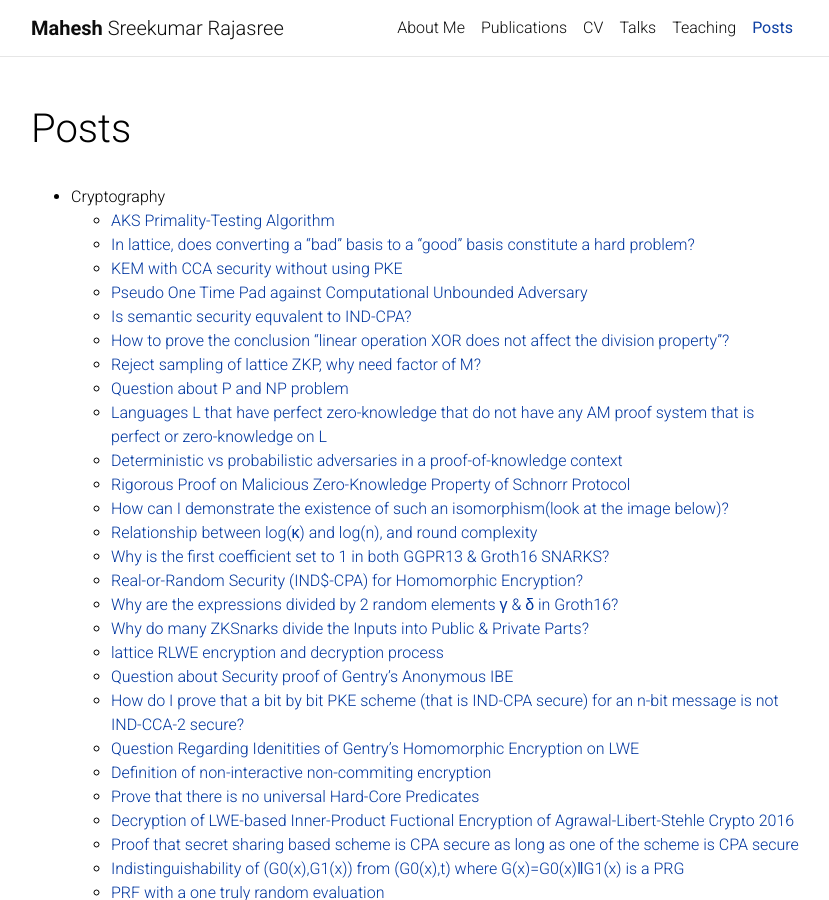
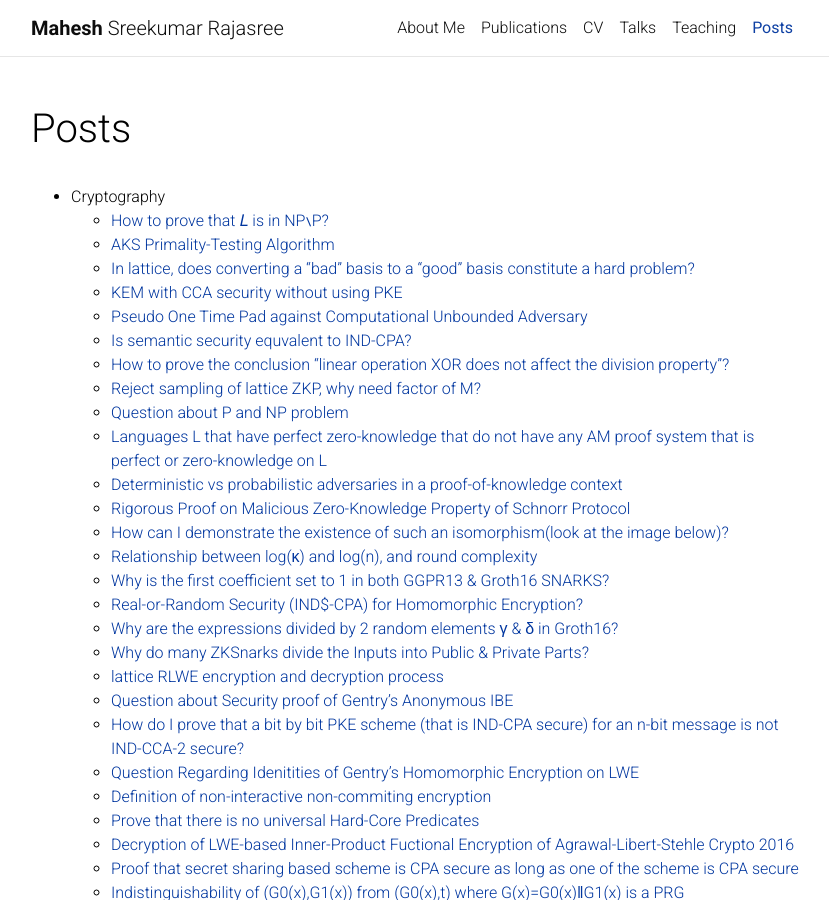
Before and after one commit to Mahe94/mahe94.github.io, a Jekyll site: the page built from _pages/posts.md, in a window 1280 px wide and 900 px high. Shown: the whole window, without its empty margins (224-1053 px from the left). Built offline with Jekyll 4.4.1, drawn with Linux system fonts in a browser that asks for light colours; comment, search, counter and statistics services are not loaded; a style sheet for code colours, icons or effects is not loaded.

Commit message:
Update posts.md

```diff
--- a/_pages/posts.md
+++ b/_pages/posts.md
@@ -9,6 +9,7 @@ nav_order: 6
 ---
 
 * Cryptography
+    * <a href="https://crypto.stackexchange.com/a/113144/116220">How to prove that 𝐿 is in NP∖P?</a>
     * <a href="https://crypto.stackexchange.com/a/113144/116220">AKS Primality-Testing Algorithm</a>
     * <a href="https://crypto.stackexchange.com/a/112774/116220">In lattice, does converting a "bad" basis to a "good" basis constitute a hard problem?</a>
     * <a href="https://crypto.stackexchange.com/a/112747/116220">KEM with CCA security without using PKE</a>
```
